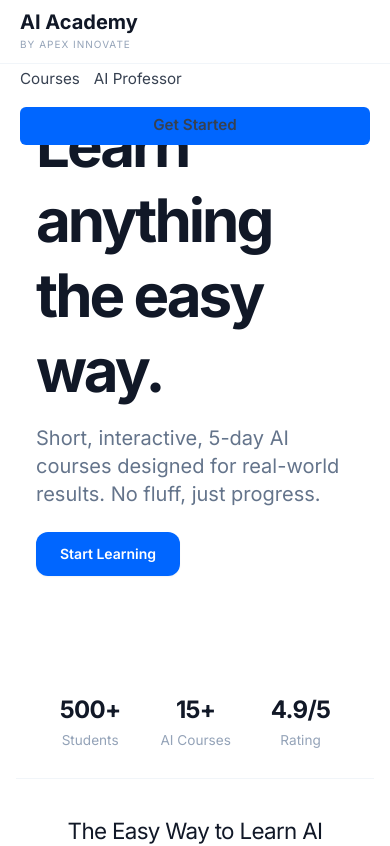
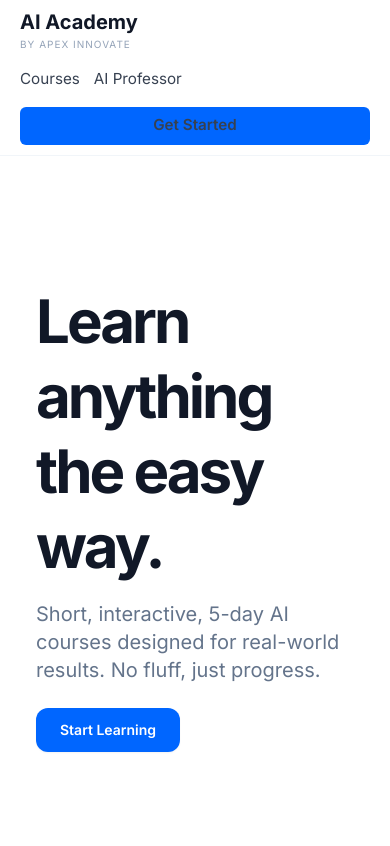
Before and after one commit to Joenasriani/aicourses, a Next.js app: page / in a window 390 px wide. Shown: the top 846 px of the page. Built offline with nearby package versions, Linux system fonts and the light colour scheme.

Commit message:
Fix mobile overlap: min-h-[4rem] header + fluid mt-[clamp] main wrapper
Agent-Logs-Url: https://github.com/Joenasriani/aicourses/sessions/becaaa09-763b-41eb-a46e-40f64e8a3a74

Co-authored-by: Joenasriani <3828735+Joenasriani@users.noreply.github.com>

```diff
--- a/app/layout.js
+++ b/app/layout.js
@@ -17,7 +17,7 @@ export default function RootLayout({ children }) {
       <body>
         <Providers>
           <header
-            className="sticky top-0 z-50 h-16 border-b bg-white/70 backdrop-blur-md"
+            className="sticky top-0 z-50 min-h-[4rem] border-b bg-white/70 backdrop-blur-md"
             style={{ borderColor: "#F1F5F9" }}
           >
             <div className="container">
@@ -34,7 +34,7 @@ export default function RootLayout({ children }) {
               </div>
             </div>
           </header>
-          <div className="max-w-7xl mx-auto px-4">
+          <div className="max-w-7xl mx-auto px-4 mt-[clamp(4rem,10vh,7rem)]">
             {children}
           </div>
         </Providers>
```
